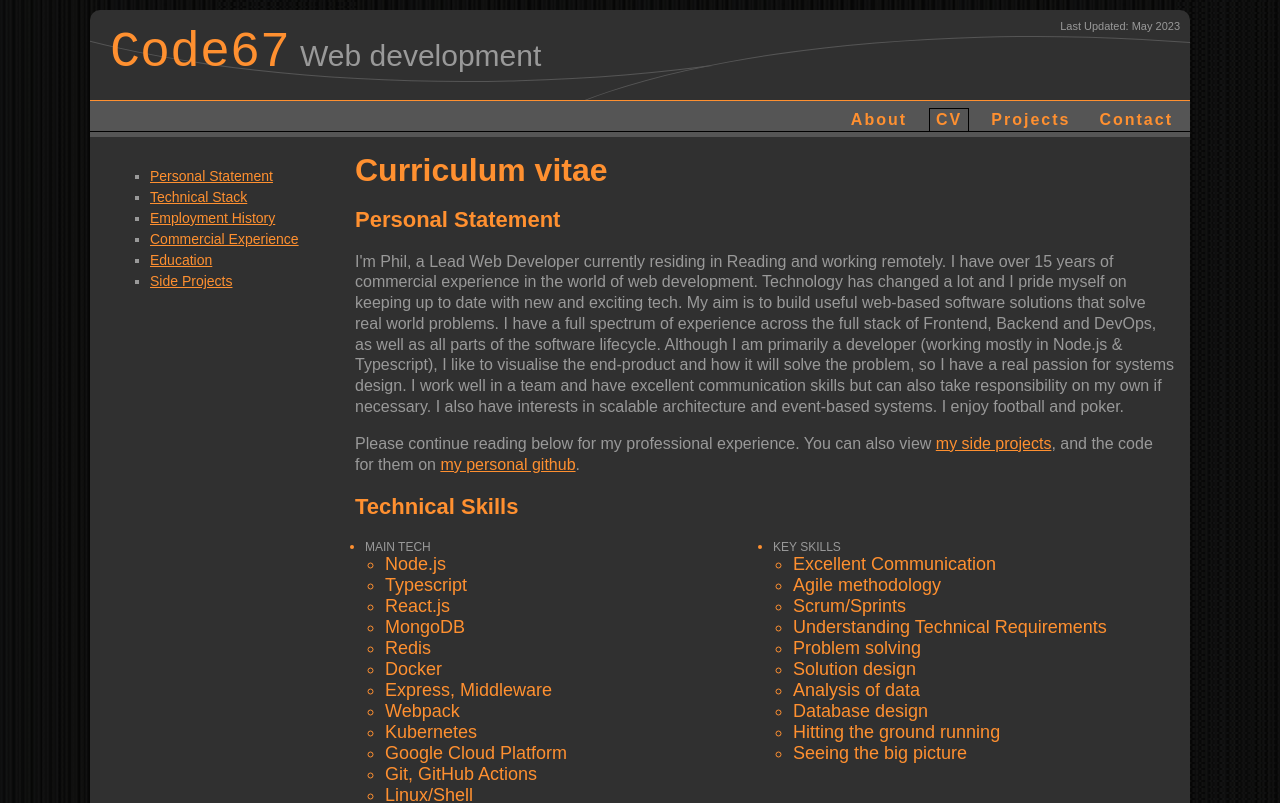
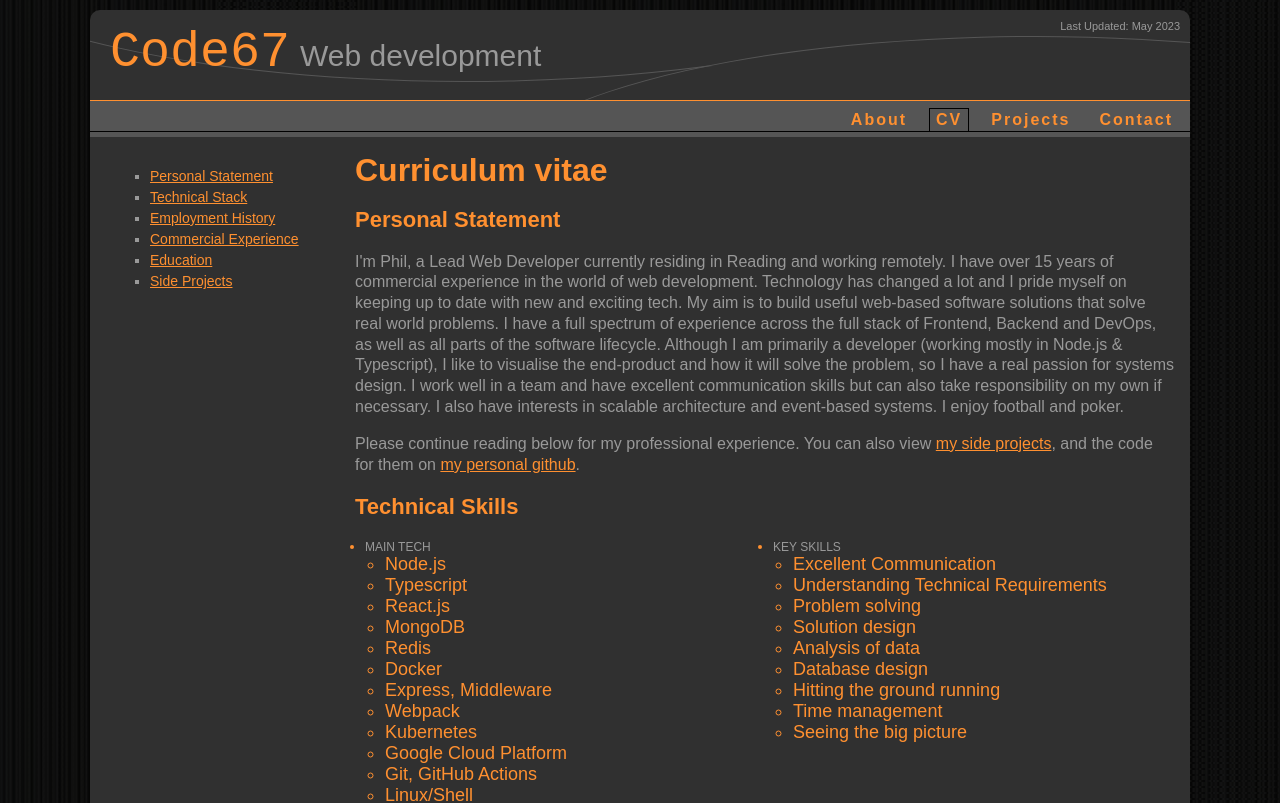
Before and after one commit to philios33/code67_website, a React app: page /cv in a window 1280 px wide. Shown: the top 803 px of the page. Built offline with nearby package versions, Linux system fonts and the light colour scheme; a web font is replaced by a local one.

Commit message:
Removing pointless buzzwords

```diff
--- a/src/components/CV.tsx
+++ b/src/components/CV.tsx
@@ -89,14 +89,13 @@ export default function() {
                 <li><span>Key Skills</span>
                     <ul className="mainTech">
                         <li>Excellent Communication</li>
-                        <li>Agile methodology</li>
-                        <li>Scrum/Sprints</li>
                         <li>Understanding Technical Requirements</li>
                         <li>Problem solving</li>
                         <li>Solution design</li>
                         <li>Analysis of data</li>
                         <li>Database design</li>
                         <li>Hitting the ground running</li>
+                        <li>Time management</li>
                         <li>Seeing the big picture</li>
                     </ul>
                 </li>
```
